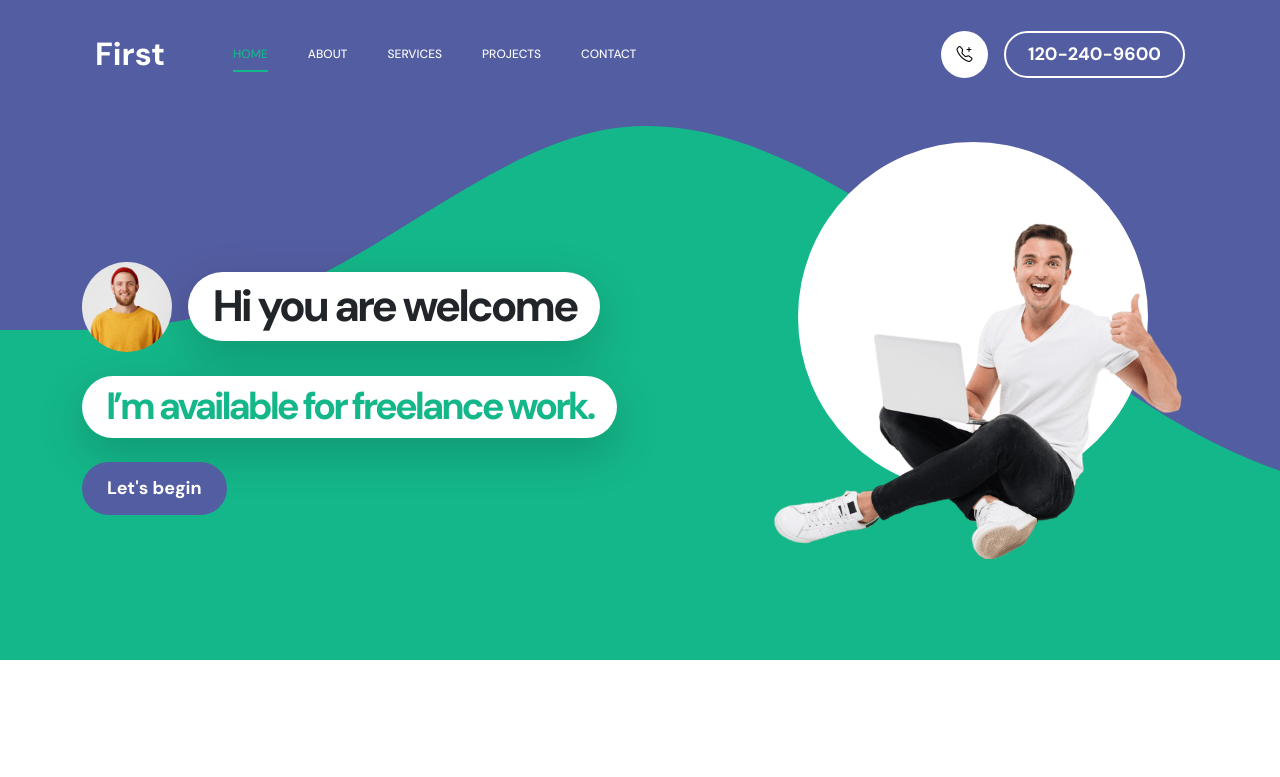
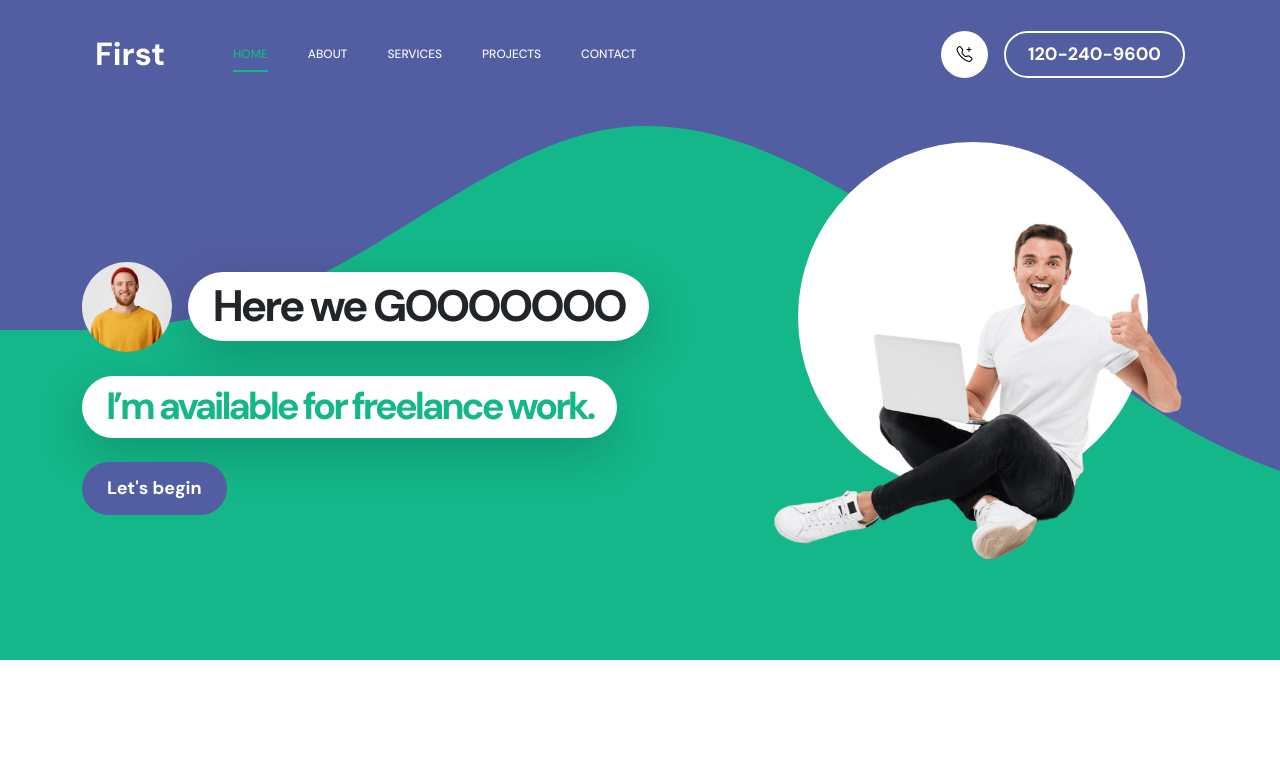
Before and after one commit to isam1981/websitetest, a plain HTML site: page index.html in a window 1280 px wide. Shown: the top 777 px of the page. Drawn offline with Linux system fonts and the light colour scheme.

```diff
--- a/index.html
+++ b/index.html
@@ -102,7 +102,7 @@
                                 <div class="hero-title-wrap d-flex align-items-center mb-4">
                                     <img src="images/happy-bearded-young-man.jpg" class="avatar-image avatar-image-large img-fluid" alt="">
 
-                                    <h1 class="hero-title ms-3 mb-0">Hi you are welcome</h1>
+                                    <h1 class="hero-title ms-3 mb-0">Here we GOOOOOOO</h1>
                                 </div>
 
                                 <h2 class="mb-4">I’m available for freelance work.</h2>
```
